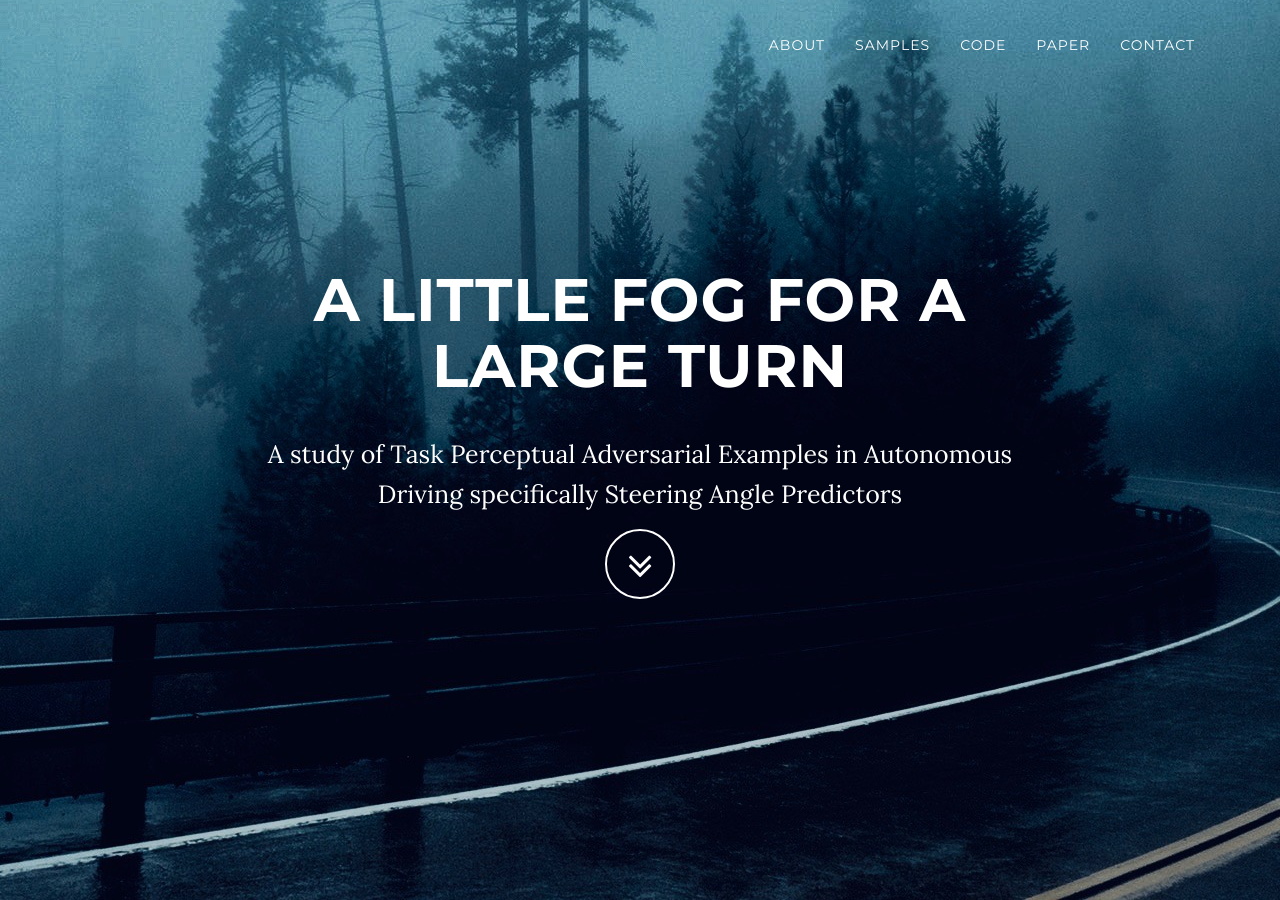
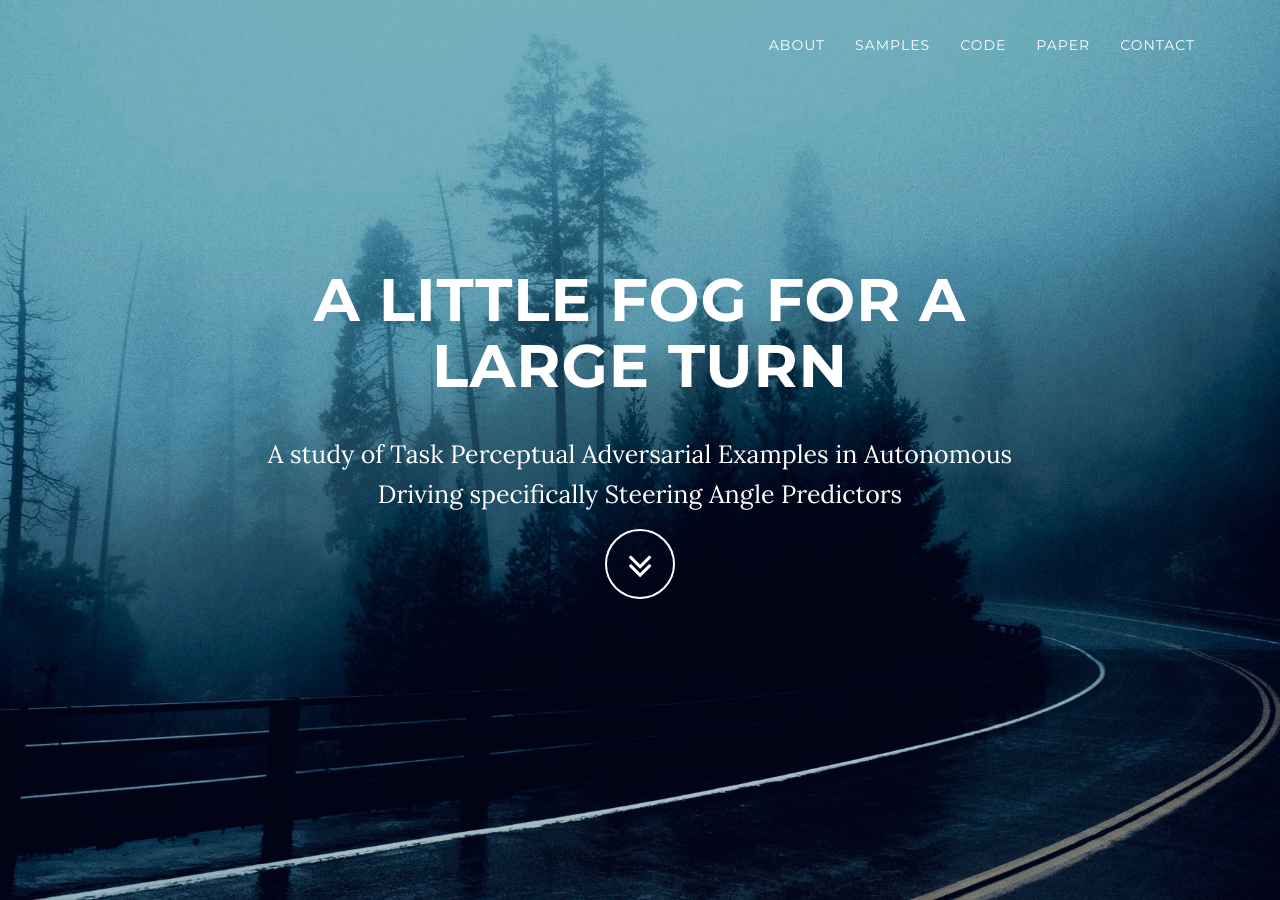
Before and after one commit to code-Assasin/website_little_fog, a Jekyll site: the page built from index.html, in a window 1280 px wide and 900 px high. Built offline with Jekyll 4.4.1, drawn with Linux system fonts in a browser that asks for light colours.

Commit message:
Update grayscale.css

```diff
--- a/_includes/css/grayscale.css
+++ b/_includes/css/grayscale.css
@@ -139,12 +139,12 @@ a:focus {
     text-align: center;
     color: #fff;
     background: url("img/intro-bg.jpg") bottom center scroll;
-/*    background-color: {{ site.color.primary-dark }};
+    background-color: {{ site.color.primary-dark }};
     -webkit-background-size: cover;
     -moz-background-size: cover;
     background-size: cover;
     -o-background-size: cover;
-    -box-shadow: 10px 10px 10px 10px;*/
+    -box-shadow: 10px 10px 10px 10px;
 }
 
 .intro .intro-body {
```
